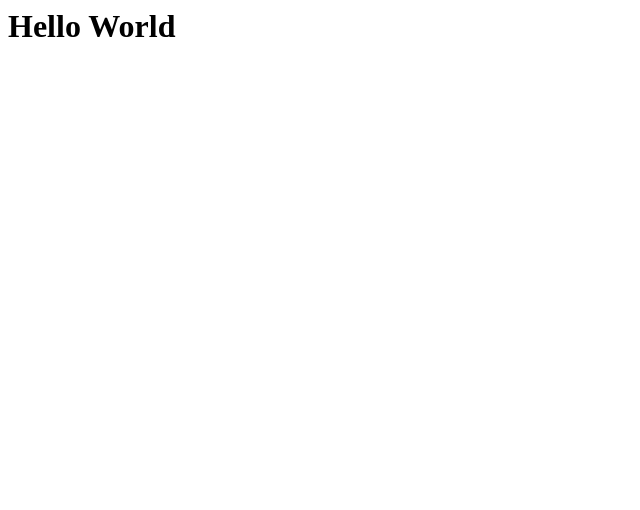
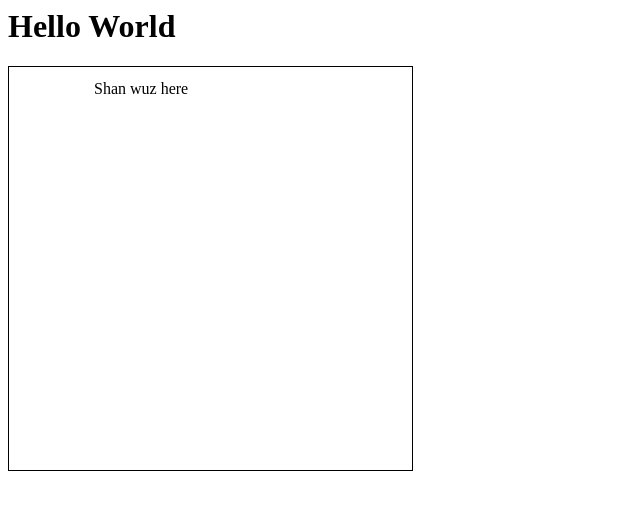
Before and after one commit to horwathhk/codeshare-practice, a plain HTML site: page index.html in a window 1280 px wide. Shown: the whole page, without its empty margins (0-640 px from the left). Drawn offline with Linux system fonts and the light colour scheme.

Commit message:
adds to html and readme

```diff
--- a/index.html
+++ b/index.html
@@ -5,6 +5,9 @@
 <body>
 
 <h1>Hello World</h2>
+<div style="border:solid 1px black; height:377px;max-width:377px;padding:13px;">
+    <div style="margin-left:auto;margin-right:auto;width:233px;">Shan wuz here</div>
+</div>
 
 </body>
 
```
Also changed, not shown: 1 other file.
